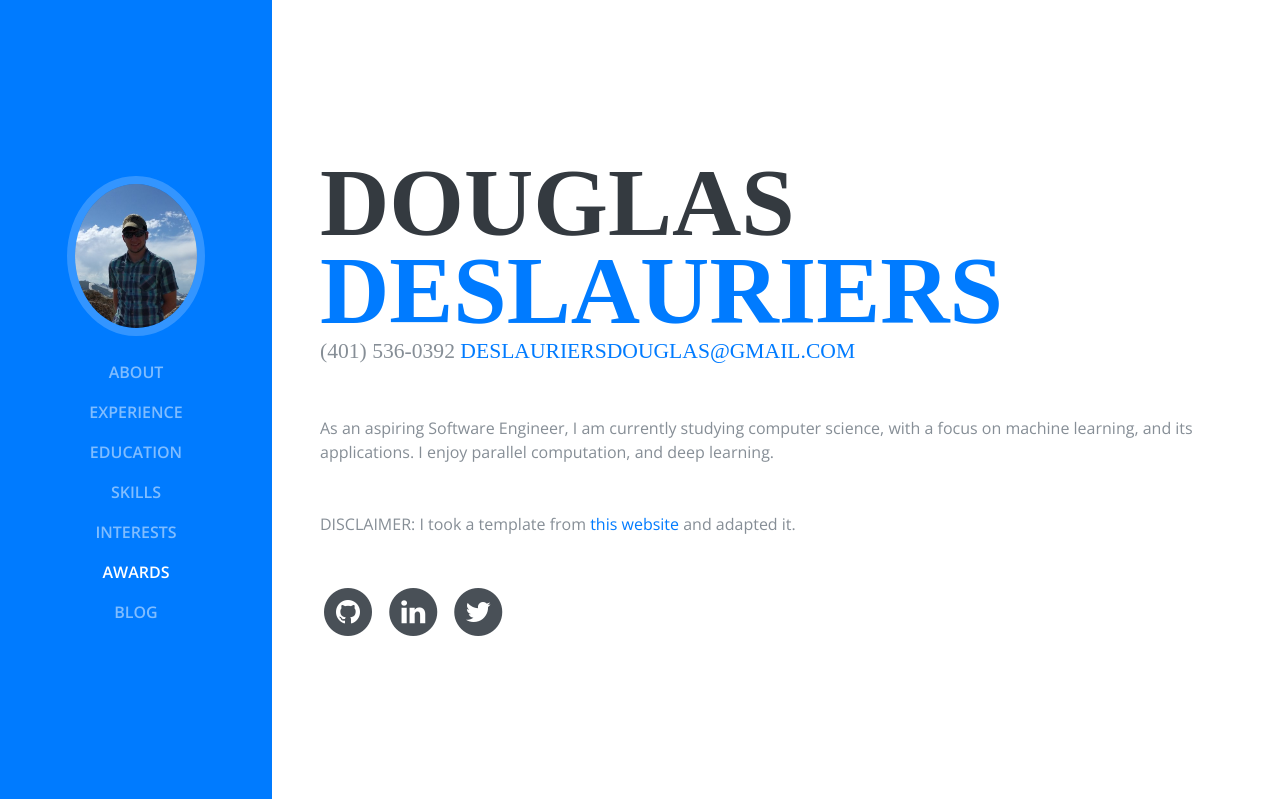
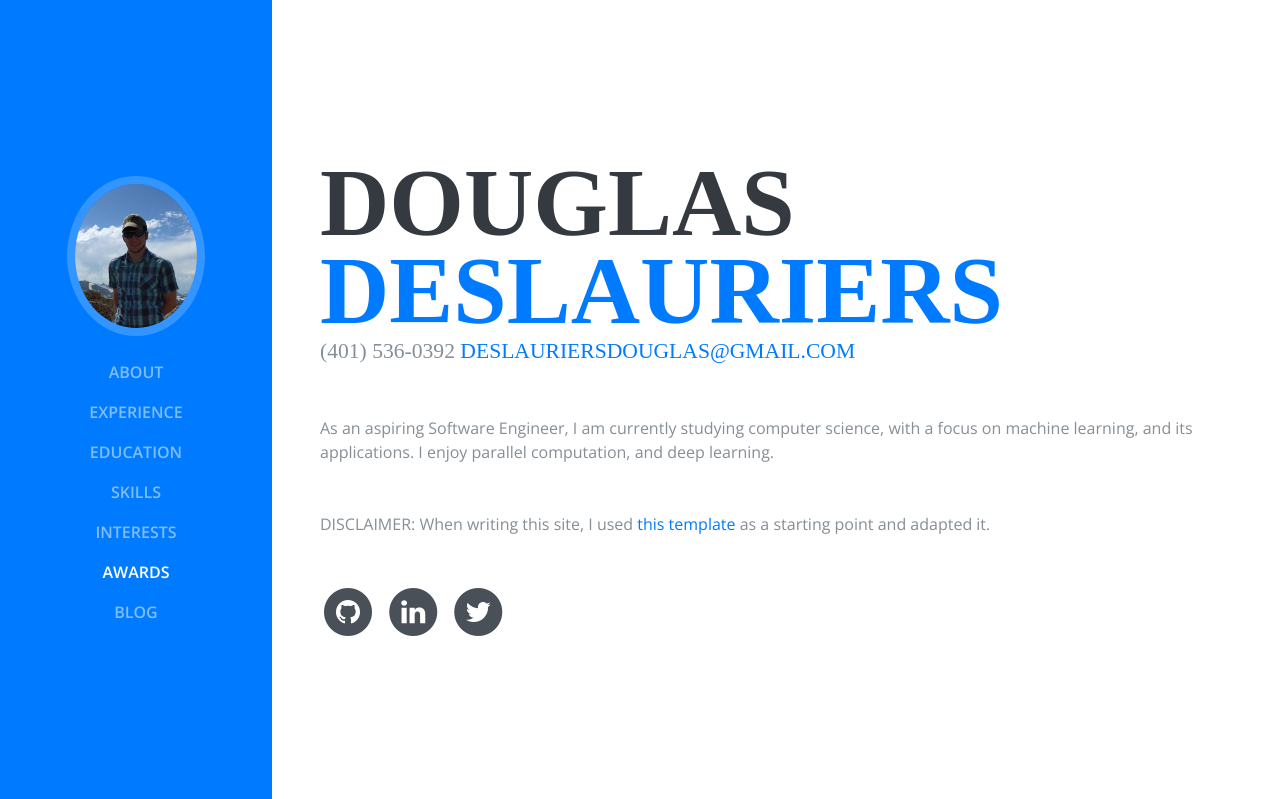
Before and after one commit to SPK44/personal-website, a Django app: page / in a window 1280 px wide. Shown: the top 799 px of the page. Run offline with Django 3.2, Linux system fonts and the light colour scheme; some libraries are stand-ins or nearby versions; some web fonts are replaced.

Commit message:
Changed what the disclaimer said

```diff
--- a/home/templates/home/index.html
+++ b/home/templates/home/index.html
@@ -76,7 +76,7 @@
             <a href="mailto:deslauriersdouglas@gmail.com">deslauriersdouglas@gmail.com</a>
           </div>
           <p class="mb-5">As an aspiring Software Engineer, I am currently studying computer science, with a focus on machine learning, and its applications. I enjoy parallel computation, and deep learning.</p>
-		  <p class="mb-5">DISCLAIMER: I took a template from <a href="https://startbootstrap.com/template-overviews/resume/">this website</a> and adapted it.</p>
+		  <p class="mb-5">DISCLAIMER: When writing this site, I used <a href="https://startbootstrap.com/template-overviews/resume/">this template</a> as a starting point and adapted it.</p>
           <ul class="list-inline list-social-icons mb-0">
             <li class="list-inline-item">
               <a href="https://github.com/SPK44">
```
